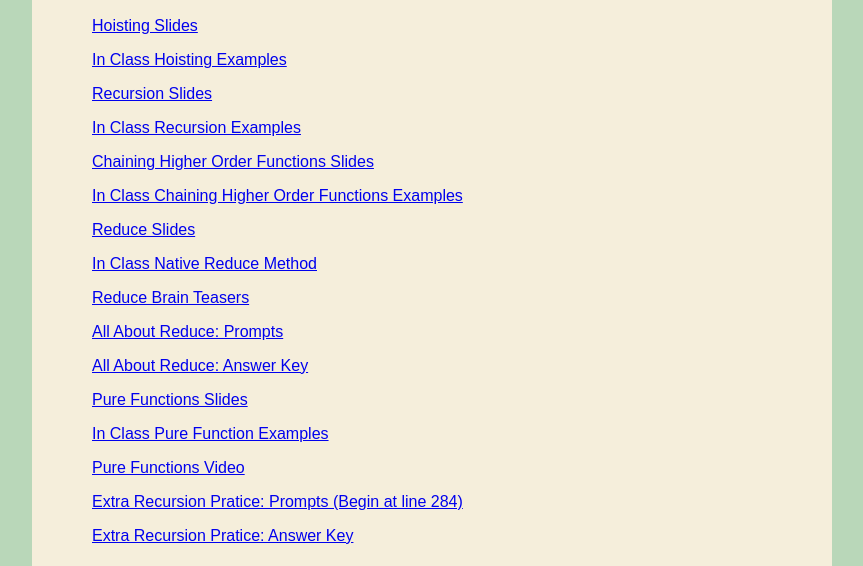
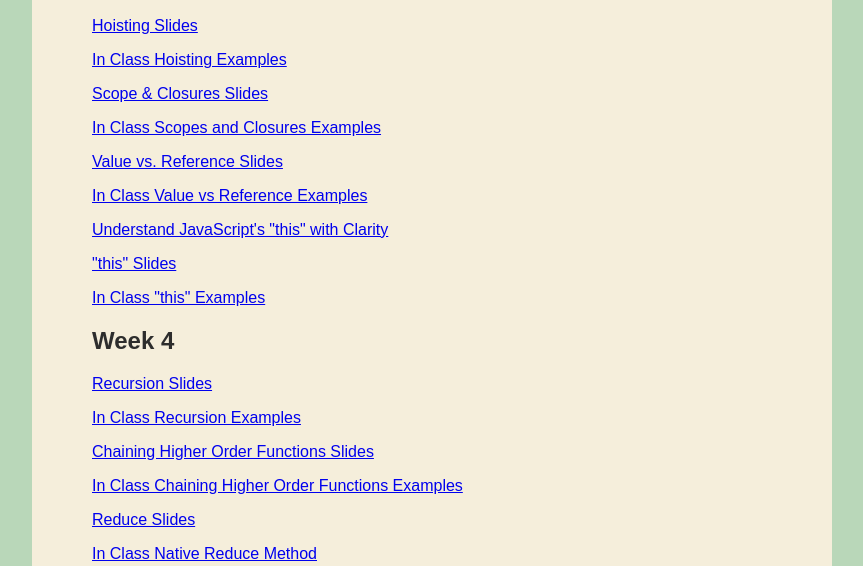
Before and after one commit to kchresfield/kilo.github.io, a plain HTML site: page helpfulLinks.html in a window 1280 px wide. Shown: the part 234-800 px from the top of the page, without its empty margins (208-1071 px from the left). Drawn offline with Linux system fonts and the light colour scheme.

Commit message:
added w5d345 slides and in class examples. Added week 6 hw

```diff
--- a/helpfulLinks.html
+++ b/helpfulLinks.html
@@ -86,14 +86,14 @@
                     <h2>Week 5</h2>
                         <a href="https://docs.google.com/presentation/d/1k8m4Dyk8rLpXwL8IFErv4c1CqwcB04QpuggTuYo7BTg/embed?usp=sharing"><p>Hoisting Slides</p></a>
                         <a href="https://repl.it/@kchresfield/In-Class-Hoisting-Examples"><p>In Class Hoisting Examples</p></a>
-                    <!--    <a href="https://docs.google.com/presentation/d/1D2avFqGFr6EZYtreqEfU874HjpeHjusIH1cIH5J4ps4/embed?usp=sharing"><p>Scope & Closures Slides</p></a>-->
-                    <!--    <a href="https://repl.it/@kchresfield/In-Class-Scopes-and-Closures-Examples"><p>In Class Scopes and Closures Examples</p></a>-->
-                    <!--    <a href="https://docs.google.com/presentation/d/1dYwtmfRelEJIr7ev7fkRuQdmlffrZMPNTv7iUt1KbbQ/embed?usp=sharing"><p>Value vs. Reference Slides</p></a>-->
-                    <!--    <a href="https://repl.it/@kchresfield/In-Class-Value-vs-Reference-Examples"><p>In Class Value vs Reference Examples</p></a>-->
-                    <!--    <a href="http://javascriptissexy.com/understand-javascripts-this-with-clarity-and-master-it/"><p>Understand JavaScript's "this" with Clarity</p></a>-->
-                    <!--    <a href="https://docs.google.com/presentation/d/1mU7S3orouzlCD4Xk3ULFcWz56k72knZ3rto0uuzzACA/edit?usp=sharing"><p>"this" Slides</p></a>-->
-                    <!--    <a href="https://repl.it/@kchresfield/In-Class-this-Examples"><p>In Class "this" Examples</p></a>-->
-                    <!--<h2>Week 4</h2>-->
+                        <a href="https://docs.google.com/presentation/d/1D2avFqGFr6EZYtreqEfU874HjpeHjusIH1cIH5J4ps4/embed?usp=sharing"><p>Scope & Closures Slides</p></a>
+                        <a href="https://repl.it/@kchresfield/In-Class-Scopes-and-Closures-Examples"><p>In Class Scopes and Closures Examples</p></a>
+                        <a href="https://docs.google.com/presentation/d/1dYwtmfRelEJIr7ev7fkRuQdmlffrZMPNTv7iUt1KbbQ/embed?usp=sharing"><p>Value vs. Reference Slides</p></a>
+                        <a href="https://repl.it/@kchresfield/In-Class-Value-vs-Reference-Examples"><p>In Class Value vs Reference Examples</p></a>
+                        <a href="http://javascriptissexy.com/understand-javascripts-this-with-clarity-and-master-it/"><p>Understand JavaScript's "this" with Clarity</p></a>
+                        <a href="https://docs.google.com/presentation/d/1mU7S3orouzlCD4Xk3ULFcWz56k72knZ3rto0uuzzACA/edit?usp=sharing"><p>"this" Slides</p></a>
+                        <a href="https://repl.it/@kchresfield/In-Class-this-Examples"><p>In Class "this" Examples</p></a>
+                    <h2>Week 4</h2>
                         <a href="https://docs.google.com/presentation/d/19K1raEUT74-3-_ygvGHExENN4wUX-3F3xG5DQToeaaY/embed?usp=sharing"><p>Recursion Slides</p></a>
                         <a href="https://repl.it/@kchresfield/In-Class-Recursion-Example"><p>In Class Recursion Examples</p></a>
                         <a href="https://docs.google.com/presentation/d/1cfhvts74X_Adg_l5YFqipFWjfkzm3aUFm46ffrYloVE/embed?usp=sharing"><p>Chaining Higher Order Functions Slides</p></a>
```
Also changed, not shown: homework.html (+5 -0 lines).
